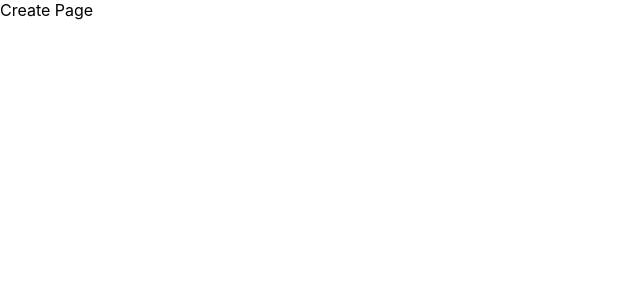
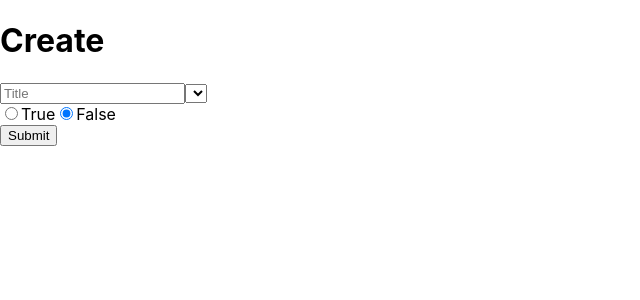
Before and after one commit to Whatruska/Ideko_test, a React (Create React App) app: page /create in a window 1280 px wide. Shown: the top 300 px of the page, without its empty margins (0-640 px from the left). Built offline with nearby package versions, Linux system fonts and the light colour scheme.

Commit message:
[BLL] CRUD functionality finished

```diff
--- a/package.json
+++ b/package.json
@@ -22,7 +22,8 @@
     "react-scripts": "3.4.1",
     "redux": "^4.0.5",
     "redux-thunk": "^2.3.0",
-    "typescript": "^3.7.5"
+    "typescript": "^3.7.5",
+    "yup": "^0.29.2"
   },
   "scripts": {
     "dev": "react-scripts start",
--- a/src/bll/reducers/Todo_Reducer.ts
+++ b/src/bll/reducers/Todo_Reducer.ts
@@ -9,10 +9,11 @@ export interface Todo_State extends ReducerState{
 
 const TOGGLE_FETCHING = "TODO/FETCHING";
 const SET_TODOS = "TODO/SET_TODOS";
+const CREATE_TODO = "TODO/CREATE_TODO";
 const UPDATE_TODO = "TODO/UPDATE_TODO";
 const DELETE_TODO = "TODO/DELETE_TODO";
 
-type AllActions = typeof TOGGLE_FETCHING | typeof SET_TODOS | typeof UPDATE_TODO | typeof DELETE_TODO;
+type AllActions = typeof TOGGLE_FETCHING | typeof SET_TODOS | typeof UPDATE_TODO | typeof DELETE_TODO | typeof CREATE_TODO;
 
 const initialState :Todo_State = {
     todoArr : [],
@@ -36,6 +37,13 @@ const updateTodo = (newTodo :Todo) :ValidAction<typeof UPDATE_TODO> => {
     return {
         type : UPDATE_TODO,
         payload : newTodo
+    }
+}
+
+const createTodo = (todo :Todo) :ValidAction<typeof CREATE_TODO> => {
+    return {
+        type : CREATE_TODO,
+        payload : todo
     }
 }
 
@@ -78,6 +86,11 @@ const Todo_Reducer = (state = initialState, action :ValidAction<AllActions>) :an
             break;
         }
 
+        case CREATE_TODO : {
+            stateCopy.todoArr.push(action.payload);
+            break;
+        }
+
         case DELETE_TODO : {
             stateCopy.todoArr = stateCopy.todoArr.filter(todo => todo.id !== action.payload);
             break;
@@ -86,4 +99,4 @@ const Todo_Reducer = (state = initialState, action :ValidAction<AllActions>) :an
     return stateCopy;
 }
 
-export {Todo_Reducer, fetchTodos, updateTodo, deleteTodo}
+export {Todo_Reducer, fetchTodos, updateTodo, deleteTodo, createTodo}
--- /dev/null
+++ b/src/comp/CreateTodoPage/CreateForm.tsx
@@ -0,0 +1,107 @@
+// Shape of form values
+import {Field, Form, FormikErrors, FormikProps, withFormik} from "formik";
+import React from "react";
+import {User} from "../../types/User";
+import {NavLink} from "react-router-dom";
+
+export interface FormValues {
+    userId: number;
+    title: string,
+    completed: boolean,
+}
+
+interface OtherProps {
+    message: string;
+}
+
+// Aside: You may see InjectedFormikProps<OtherProps, FormValues> instead of what comes below in older code.. InjectedFormikProps was artifact of when Formik only exported a HoC. It is also less flexible as it MUST wrap all props (it passes them through).
+const InnerForm = (props: OtherProps & Sendiable & FormikProps<FormValues & Sendiable>) => {
+    const { touched, errors, isSubmitting, message, values } = props;
+    return (
+        <Form>
+            <h1>{message}</h1>
+            <Field type="text" name="title" placeholder={"Title"}/>
+            {touched.title && errors.title && <div>{errors.title}</div>}
+
+            <Field name="userId" as="select" placeholder="Choose user">
+                {props.userArr.map(user => {
+                    return (<option value={user.id}>{user.name}</option>)
+                })}
+            </Field>
+
+            <Field component="div" name="completed">
+                <input
+                    type="radio"
+                    id="completedTrue"
+                    defaultChecked={values.completed}
+                    name="completed"
+                    value={String(true)}
+                />
+                <label htmlFor="completedTrue">True</label>
+
+                <input
+                    type="radio"
+                    id="completedFalse"
+                    defaultChecked={!values.completed}
+                    name="completed"
+                    value={String(false)}
+                />
+                <label htmlFor="completedFalse">False</label>
+            </Field>
+            <button type="submit" disabled={isSubmitting}>
+                Submit
+            </button>
+            {isSubmitting
+                ? <NavLink to={"/"}>
+                    Home
+                </NavLink>
+                : <></>
+            }
+        </Form>
+    );
+};
+
+// The type of props MyForm receives
+interface MyFormProps {
+    initialTitle: string;
+    initialCompleted: boolean;
+    initialId: number;
+    message: string; // if this passed all the way through you might do this or make a union type
+}
+
+interface Sendiable {
+    sendData: (data : FormValues) => void
+    userArr : Array<User>
+}
+
+// Wrap our form with the withFormik HoC
+// @ts-ignore
+const CreateForm = withFormik<MyFormProps & Sendiable, FormValues & Sendiable>({
+    // Transform outer props into form values
+    mapPropsToValues: props => {
+        return {
+            title : props.initialTitle,
+            completed : props.initialCompleted,
+            userId : props.initialId,
+            sendData : props.sendData,
+            userArr : props.userArr
+        };
+    },
+
+    // Add a custom validation function (this can be async too!)
+    validate: (values: FormValues) => {
+        let errors: FormikErrors<FormValues> = {};
+        if (!values.title) {
+            errors.title = 'Required';
+        } else if (!values.userId) {
+            errors.userId = 'Choose user';
+        }
+        return errors;
+    },
+
+    handleSubmit: values => {
+        values.sendData(values);
+    },
+})(InnerForm);
+
+export default CreateForm;
--- a/src/comp/CreateTodoPage/CreateTodoPageContainer.tsx
+++ b/src/comp/CreateTodoPage/CreateTodoPageContainer.tsx
@@ -1,11 +1,55 @@
 import React from "react";
 // @ts-ignore
 import {connect} from "react-redux";
+import {User} from "../../types/User";
+import {Todo} from "../../types/Todo";
+import {ReduxState} from "../../types/ReduxState";
+import {TodoSelector} from "../../bll/selectors/TodoSelector";
+import {UserSelector} from "../../bll/selectors/UserSelector";
+import {createTodo} from "../../bll/reducers/Todo_Reducer";
+import CreateForm, {FormValues} from "./CreateForm";
+
 interface Props {
-
+    userArr :Array<User>,
+    todoArr :Array<Todo>
+    createTodo : (todo : Todo) => void
 }
 const CreateTodoPageContainer = (props :Props) => {
-    return (<>Create Page</>)
+    const create = (data :FormValues) => {
+        let id = props.todoArr.length + 1;
+        props.createTodo({
+            ...data,
+            userId : Number(data.userId),
+            id
+        });
+    }
+    return (
+        <>
+            <CreateForm
+                userArr={props.userArr}
+                sendData={create}
+                initialCompleted={false}
+                initialId={1}
+                initialTitle={""}
+                message={"Create"}
+            />
+        </>
+    )
 }
 
-export default connect()(CreateTodoPageContainer);
+let mapState = (state :ReduxState) => {
+    return {
+        userArr : UserSelector.getUserArr(state),
+        todoArr : TodoSelector.getTodoArr(state)
+    }
+}
+
+let mapDispatch = (dispatch :any) => {
+    return {
+        createTodo : (todo : Todo) => {
+            dispatch(createTodo(todo))
+        }
+    }
+}
+
+export default connect(mapState, mapDispatch)(CreateTodoPageContainer);
--- a/src/comp/EditTodoPage/EditTodoPageContainer.tsx
+++ b/src/comp/EditTodoPage/EditTodoPageContainer.tsx
@@ -3,9 +3,56 @@ import {withRouter} from "react-router";
 // @ts-ignore
 import {connect} from "react-redux";
 import {Matching} from "../../types/Matching";
-const EditTodoPageContainer = (props :Matching) => {
-    const id = props.match.params.id;
-    return (<>Edit {id}</>)
+import {User} from "../../types/User";
+import {Todo} from "../../types/Todo";
+import {ReduxState} from "../../types/ReduxState";
+import {UserSelector} from "../../bll/selectors/UserSelector";
+import {TodoSelector} from "../../bll/selectors/TodoSelector";
+import {updateTodo} from "../../bll/reducers/Todo_Reducer";
+import CreateForm, {FormValues} from "../CreateTodoPage/CreateForm";
+
+interface Props {
+    userArr :Array<User>,
+    todoArr :Array<Todo>
+    updateTodo : (todo : Todo) => void
 }
 
-export default withRouter(connect()(EditTodoPageContainer));
+const EditTodoPageContainer = (props :Props & Matching) => {
+    const id = props.match.params.id;
+    const todo = props.todoArr.filter(todo => todo.id === Number(id))[0];
+    const update = (data :FormValues) => {
+        props.updateTodo({
+            ...todo,
+            ...data
+        })
+    }
+    return (
+        <>
+            <CreateForm
+                userArr={props.userArr}
+                sendData={update}
+                initialCompleted={todo.completed}
+                initialId={todo.userId}
+                initialTitle={todo.title}
+                message={"Edit"}
+            />
+        </>
+    )
+}
+
+let mapState = (state :ReduxState) => {
+    return {
+        userArr : UserSelector.getUserArr(state),
+        todoArr : TodoSelector.getTodoArr(state)
+    }
+}
+
+let mapDispatch = (dispatch :any) => {
+    return {
+        updateTodo : (todo : Todo) => {
+            dispatch(updateTodo(todo))
+        }
+    }
+}
+
+export default withRouter(connect(mapState, mapDispatch)(EditTodoPageContainer));
--- a/src/comp/ProfliePage/ProfilePageContainer.tsx
+++ b/src/comp/ProfliePage/ProfilePageContainer.tsx
@@ -2,10 +2,38 @@ import {Matching} from "../../types/Matching";
 import {withRouter} from "react-router";
 import {connect} from "react-redux";
 import React from "react";
-
-const ProfilePageContainer = (props :Matching) => {
+import {ReduxState} from "../../types/ReduxState";
+import {UserSelector} from "../../bll/selectors/UserSelector";
+import {TodoSelector} from "../../bll/selectors/TodoSelector";
+import {User} from "../../types/User";
+import {Todo} from "../../types/Todo";
+interface MapState {
+    userArr : Array<User>,
+    todoArr : Array<Todo>
+}
+const ProfilePageContainer = (props :Matching & MapState) => {
     const id = props.match.params.id;
-    return (<>Profile {id}</>)
+    debugger;
+    const user = props.userArr.filter(user => user.id === Number(id))[0];
+    const todos = props.todoArr.filter(todo => todo.userId === Number(id));
+    return (
+        <>
+            <h1>{user.name}</h1>
+            {todos.map(todo => {
+                return(
+                    <h3>
+                        {todo.title}
+                    </h3>
+                );
+            })}
+        </>
+    )
 }
 
-export default withRouter(connect()(ProfilePageContainer));
+let mapState = (state :ReduxState) => {
+    return {
+        userArr : UserSelector.getUserArr(state),
+        todoArr : TodoSelector.getTodoArr(state)
+    }
+}
+export default withRouter(connect(mapState)(ProfilePageContainer));
--- a/src/comp/TodoList/TodoList.tsx
+++ b/src/comp/TodoList/TodoList.tsx
@@ -46,10 +46,10 @@ export default function TodoList(props :Props) {
     return (
         <div>
             <TextField label="Outlined" variant="outlined" value={filter} onChange={handleFilter}/>
-            <AccountBoxIcon onClick={(e) => {
+            <AccountBoxIcon style={sorting === SortingMode.USER ? {color : "blue"} : {}} onClick={(e) => {
                 setSorting(SortingMode.USER)
             }}/>
-            <CheckIcon onClick={(e) => {
+            <CheckIcon style={sorting === SortingMode.STATUS ? {color : "blue"} : {}} onClick={(e) => {
                 setSorting(SortingMode.STATUS)
             }}/>
             <NavLink to={"/create"}>
--- a/src/comp/TodoList/TodoListContainer.tsx
+++ b/src/comp/TodoList/TodoListContainer.tsx
@@ -22,8 +22,10 @@ type Props = DispatchProps & Todo_State & User_State;
 
 let TodoListContainer = (props :Props) => {
     useEffect(() => {
-        props.fetch();
-        props.fetchUsers();
+        if (props.todoArr.length === 0){
+            props.fetch();
+            props.fetchUsers();
+        }
     }, []);
     return (
         <>
```
Also changed, not shown: 1 other file (tests, documents, lock files or other folders).
